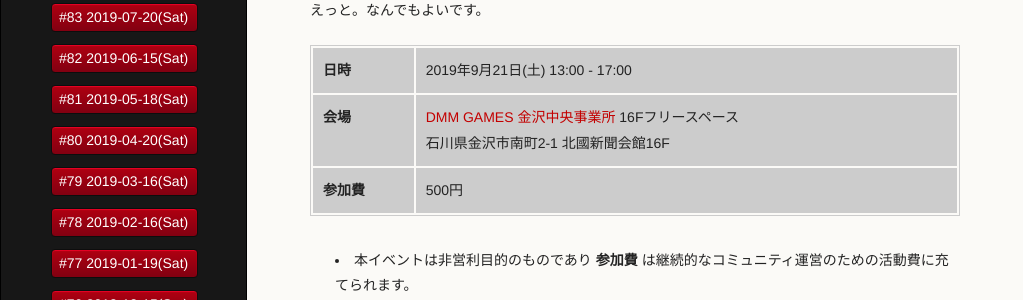
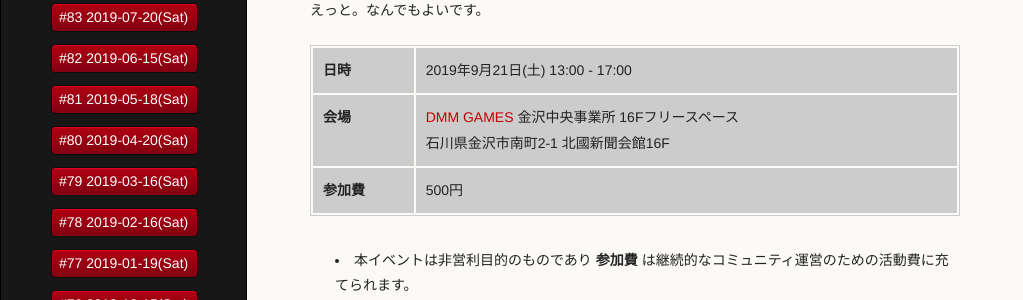
Before and after one commit to kanazawarb/meetup, a Jekyll site: the page built from 85/index.md, in a window 1280 px wide and 900 px high. Shown: the part 295-595 px from the top of the window, without its empty margins (0-1023 px from the left). Built offline with Jekyll 4.4.1, drawn with Linux system fonts in a browser that asks for light colours; a script that is not in the unit is left out; some of the changed lines change nothing that is shown.

Commit message:
fix DMM GEMES site URL

```diff
--- a/85/index.md
+++ b/85/index.md
@@ -32,7 +32,7 @@
 
 
 | **日時**   | 2019年9月21日(土) 13:00 - 17:00 |
-| **会場**   | [DMM GAMES 金沢中央事業所](https://dmm-corp.com/company/labo/) 16Fフリースペース<br>石川県金沢市南町2-1 北國新聞会館16F |
+| **会場**   | [DMM GAMES](https://dmmgames.co.jp) 金沢中央事業所 16Fフリースペース<br>石川県金沢市南町2-1 北國新聞会館16F |
 | **参加費** | 500円 |
 
 * 本イベントは非営利目的のものであり **参加費** は継続的なコミュニティ運営のための活動費に充てられます。
```
